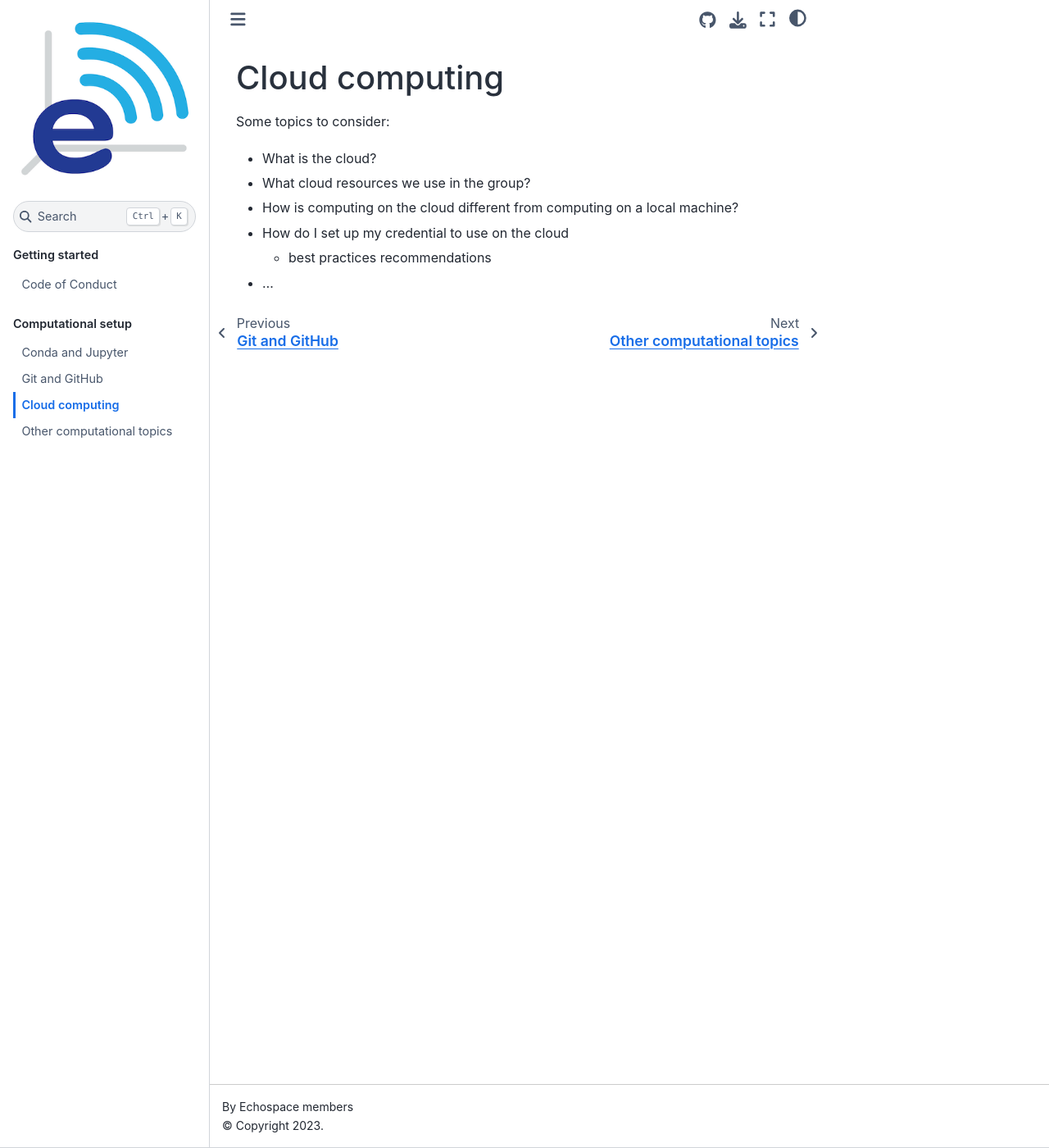
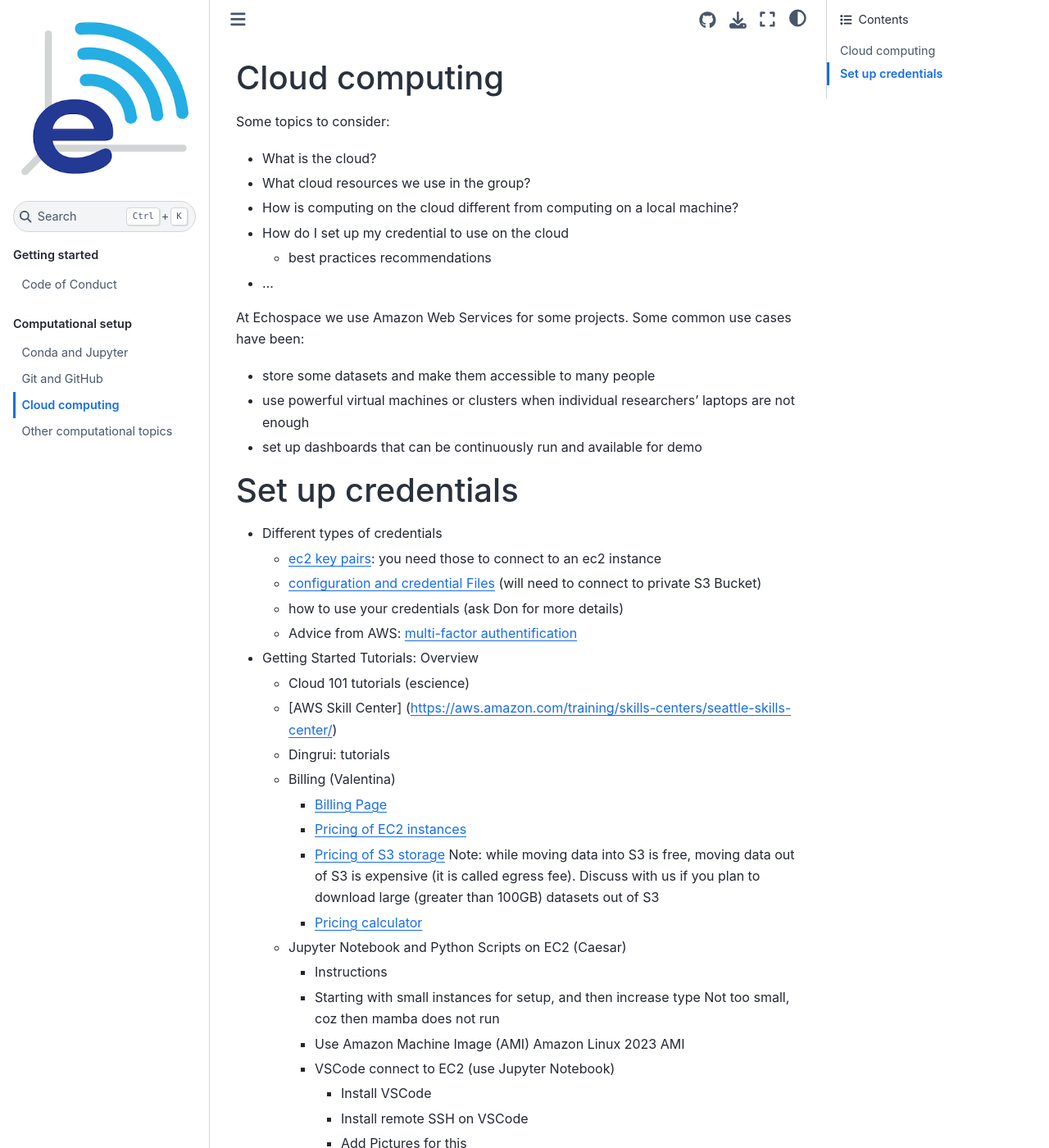
Before and after one commit to uw-echospace/group-docs, a Jupyter Book: the page built from docs/source/compute-cloud.md, in a window 1280 px wide and 1400 px high. Shown: the whole window at 82% size. Built offline with Jupyter Book 1.0.4 settings and Sphinx 7.4.7 and the Sphinx Book theme 1.1.4, drawn with Linux system fonts in a browser that asks for light colours; some of the changed text lies outside the part shown.

Commit message:
move google doc to compute-cloud.md

```diff
--- a/docs/source/compute-cloud.md
+++ b/docs/source/compute-cloud.md
@@ -7,3 +7,69 @@
 - How do I set up my credential to use on the cloud
     - best practices recommendations
 - ...
+
+
+At Echospace we use Amazon Web Services for some projects. Some common use cases have been:
+
+* store some datasets and make them accessible to many people
+* use powerful virtual machines or clusters when individual researchers' laptops are not enough
+* set up dashboards that can be continuously run and available for demo
+
+
+
+# Set up credentials
+
+
+* Different types of credentials
+   - [ec2 key pairs](
+https://docs.aws.amazon.com/AWSEC2/latest/UserGuide/ec2-key-pairs.html): you need those to connect to an ec2 instance
+   - [configuration and credential Files](https://docs.aws.amazon.com/cli/latest/userguide/cli-configure-files.html) (will need to connect to private S3 Bucket)
+   - how to use your credentials (ask Don for more details)
+   - Advice from AWS: [multi-factor authentification](https://docs.aws.amazon.com/IAM/latest/UserGuide/id_credentials_mfa_enable.html)
+
+* Getting Started Tutorials: Overview
+    - Cloud 101 tutorials (escience)
+    - [AWS Skill Center] (https://aws.amazon.com/training/skills-centers/seattle-skills-center/)
+    - Dingrui: tutorials
+    - Billing (Valentina)
+        - [Billing Page](https://us-east-1.console.aws.amazon.com/billing/home?region=us-west-2#/bills)
+        - [Pricing of EC2 instances](https://aws.amazon.com/ec2/pricing/on-demand/)
+        - [Pricing of S3 storage](https://aws.amazon.com/s3/pricing/) Note: while moving data into S3 is free, moving data out of S3 is expensive (it is called egress fee). Discuss with us if you plan to download large (greater than 100GB) datasets out of S3
+        - [Pricing calculator](https://calculator.aws/#/)
+
+    - Jupyter Notebook and Python Scripts on EC2 (Caesar)
+        - Instructions
+        - Starting with small instances for setup, and then increase type
+Not too small, coz then mamba does not run
+        - Use Amazon Machine Image (AMI) Amazon Linux 2023 AMI
+        - VSCode connect to EC2 (use Jupyter Notebook)
+            - Install VSCode
+            - Install remote SSH on VSCode
+            - Add Pictures for this
+            - Finish the rest of this
+
+* Tagging Resources (Valentina)
+      Resources do not get tagged automatically by the user on AWS when services get started from the console. One needs to add them manually during set up or after the service gets started.
+    - Email
+    - Owner
+    - Project
+    - Task
+
+* Moving resources between different providers/local-to-cloud (Valentina)
+    - [Rclone](https://rclone.org/)
+
+* Extra tutorials
+    - cloud agnostic: [terraform](https://www.terraform.io/)
+    - prefect : [Prefect AWS](https://prefecthq.github.io/prefect-aws/)
+
+* What people have used in the group?
+    - Hake ML Project (Caesar)
+    - EC2 Instances
+        - Converting, Calibrating, Regridding, Mask Creation
+        - Storing data for quicker use on EFS
+        - Storing data for backup use on S3
+
+
+
+* Extra
+    - When to use cloud? Decision Tree Diagram (Valentina)
```
